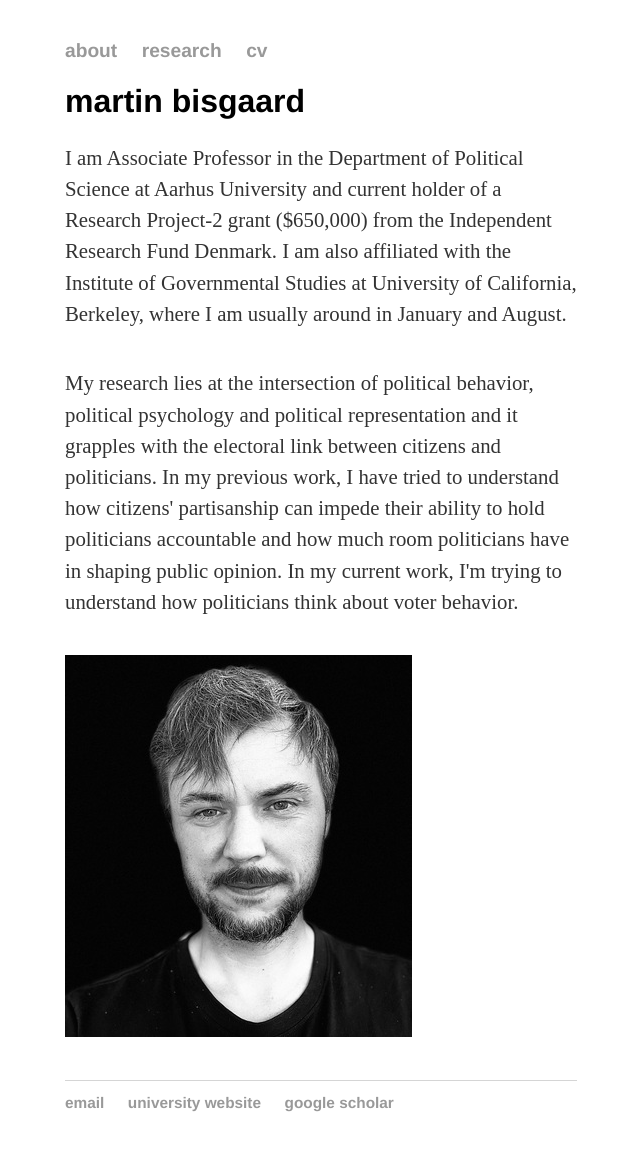
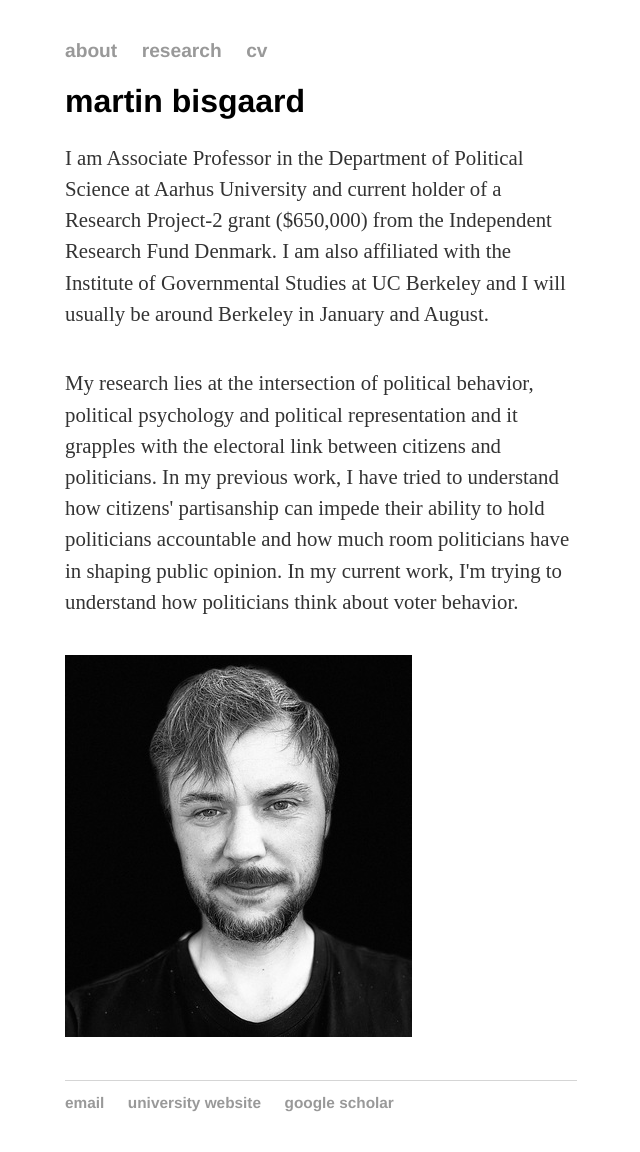
Before and after one commit to mbisgaard/mbisgaard.github.io, a Jekyll site: the page built from index.html, in a window 1280 px wide. Shown: the whole page, without its empty margins (319-959 px from the left). Built offline with Jekyll 4.4.1, drawn with Linux system fonts in a browser that asks for light colours.

Commit message:
Update index.html

```diff
--- a/index.html
+++ b/index.html
@@ -5,7 +5,7 @@
 <div class="blurb">
 	<h1>martin bisgaard</h1>
 
-	<p2>I am Associate Professor in the Department of Political Science at Aarhus University and current holder of a Research Project-2 grant ($650,000) from the Independent Research Fund Denmark. I am also affiliated with the Institute of Governmental Studies at University of California, Berkeley, where I am usually around in January and August.</p2>
+	<p2>I am Associate Professor in the Department of Political Science at Aarhus University and current holder of a Research Project-2 grant ($650,000) from the Independent Research Fund Denmark. I am also affiliated with the Institute of Governmental Studies at UC Berkeley and I will usually be around Berkeley in January and August.</p2>
 		<p>&nbsp;</p>
 	<p2>My research lies at the intersection of political behavior, political psychology and political representation and it grapples with the electoral link between citizens and politicians. In my previous work, I have tried to understand how citizens' partisanship can impede their ability to hold politicians accountable and how much room politicians have in shaping public opinion. In my current work, I'm trying to understand how politicians think about voter behavior.</p2>
 		<p>&nbsp;</p>
```
